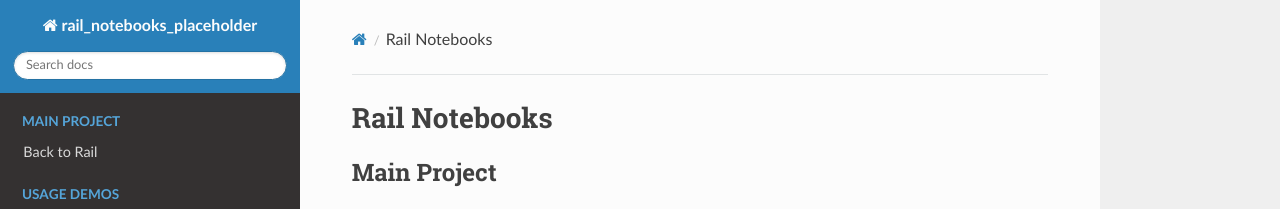
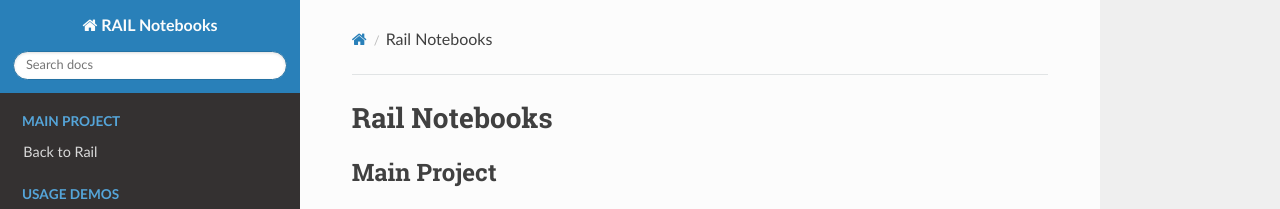
Before and after one commit to olivialynn/rail_notebooks, a Sphinx documentation site: the page built from docs/index.rst, in a window 1280 px wide. Shown: the top 209 px of the page. Built offline with Sphinx 7.4.7 and the Read the Docs theme 2.0.0, drawn with Linux system fonts in a browser that asks for light colours.

Commit message:
Update conf.py

```diff
--- a/docs/conf.py
+++ b/docs/conf.py
@@ -15,10 +15,10 @@ sys.path.insert(0, os.path.abspath('../src/'))
 # -- Project information -----------------------------------------------------
 # https://www.sphinx-doc.org/en/master/usage/configuration.html#project-information
 
-project = "rail_notebooks_placeholder"
+project = "RAIL Notebooks"
 copyright = "2023, LF"
 author = "LF"
-release = version("rail_notebooks_placeholder")
+release = version("rail_notebooks")
 # for example take major/minor
 version = ".".join(release.split(".")[:2])
 
```
